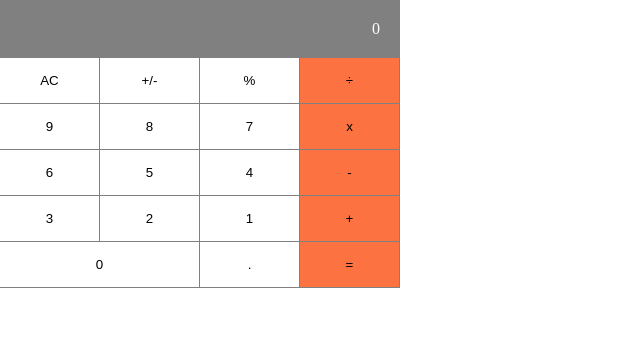
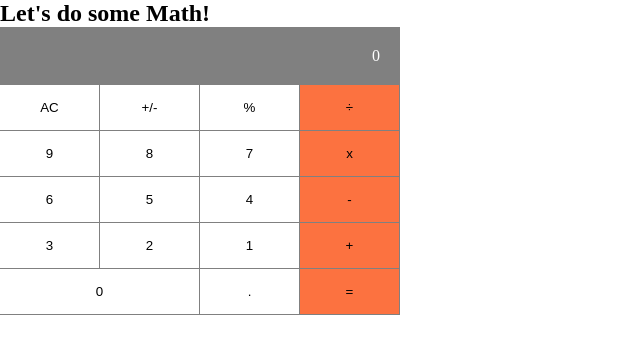
Before and after one commit to Hannziegel/math-magicians, a React (Create React App) app: page / in a window 1280 px wide. Shown: the top 354 px of the page, without its empty margins (0-640 px from the left). Built offline with nearby package versions, Linux system fonts and the light colour scheme.

Commit message:
Update calculator

```diff
--- a/src/components/Calculator.js
+++ b/src/components/Calculator.js
@@ -10,6 +10,10 @@ const Calculator = () => {
   };
 
   return (
+    <div className="container">
+      <div className="h2-wrapper">
+        <h2>Let&#39;s do some Math!</h2>
+      </div>
       <div className="calculator-container">
         <div className="display">{state.next || state.total || 0}</div>
         <div className="buttons-container">
@@ -42,6 +46,7 @@ const Calculator = () => {
           </div>
         </div>
       </div>
+    </div>
   );
 };
 
```
Lines whose indentation alone changed are shown as unchanged.
